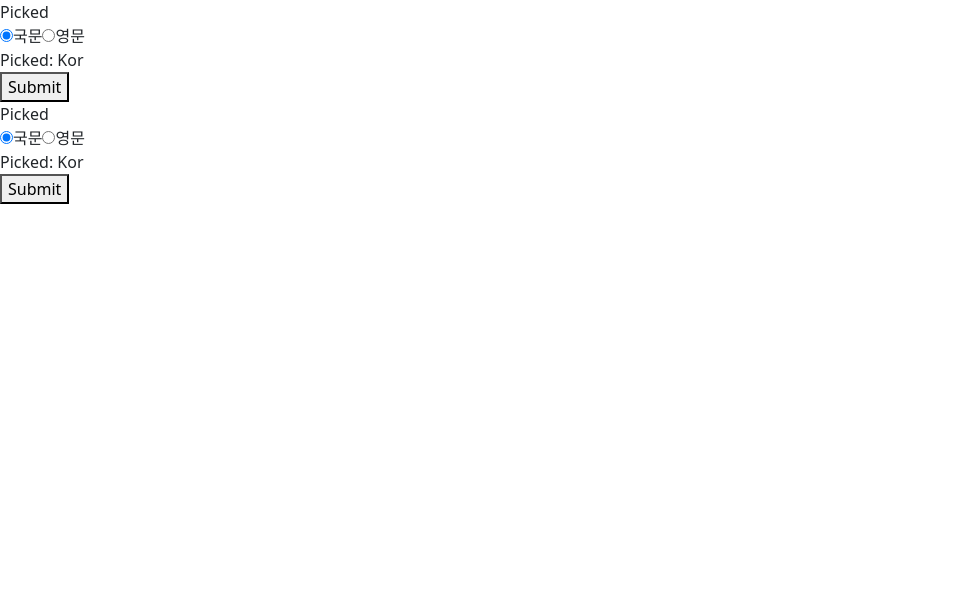
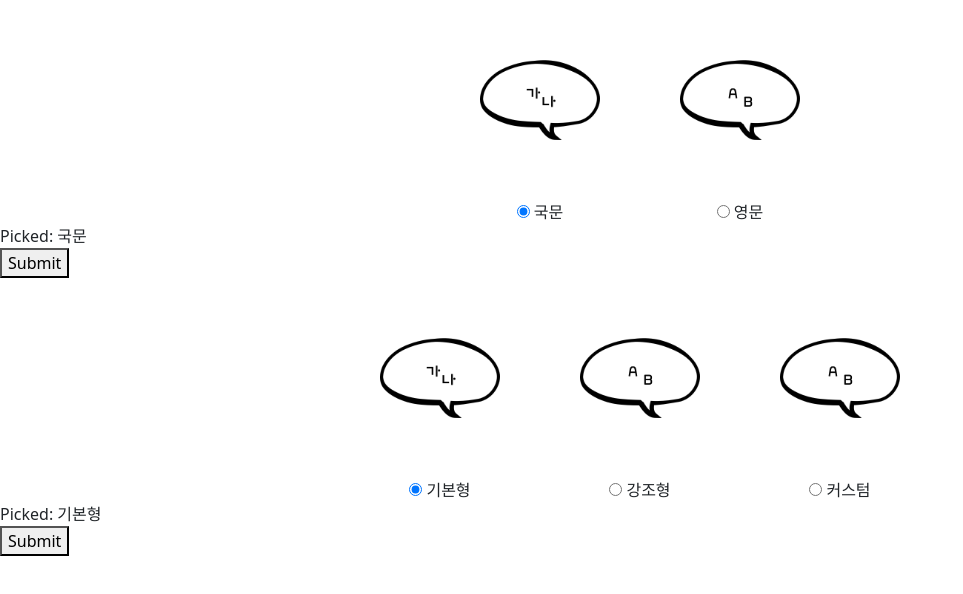
Before and after one commit to youjinDev/resume-maker, a Next.js app in the folder client/: page /Resume/Step1 in a window 1280 px wide. Shown: the top 594 px of the page, without its empty margins (0-963 px from the left). Built offline with nearby package versions, Linux system fonts and the light colour scheme.

Commit message:
[FEAT] common formik radio component

```diff
--- a/client/components/common/FormRadiobtn.tsx
+++ b/client/components/common/FormRadiobtn.tsx
@@ -1,46 +1,71 @@
 import React, { Children } from 'react';
-import ReactDOM from 'react-dom';
+// import ReactDOM from 'react-dom';
 import { Formik, Field, Form, FormikHelpers } from 'formik';
+import Image from 'next/image';
+import styled from 'styled-components';
+import step1_data from '@/pages/Resume/Step1';
 
-interface Values {
-  resumeForm: 'Kor' | 'Eng';
+interface IValues {
+  value: string;
+  img?: StaticImageData;
 }
 
-// label value이랑 img src 배열로 주면
-// map 해서 라디오 그룹 만들어주는 컴포넌트
+interface IProps {
+  data: Array<IValues>;
+  handleData: (data: any) => void;
+}
 
-export const FormRadioBtn = () => {
+// label value이랑 img src 배열 props로 주면
+// map해서 라디오 그룹 만들어주는 컴포넌트
+export const FormRadioBtn = ({ data, handleData }: IProps) => {
   return (
     <>
-      <div>
       <Formik
         initialValues={{
-            picked: 'Kor',
+          picked: data[0].value,
         }}
-          onSubmit={async (values) => {
-            await new Promise((r) => setTimeout(r, 500));
-            alert(JSON.stringify(values, null, 2));
+        onSubmit={(values) => {
+          handleData(values.picked);
         }}
       >
         {({ values }) => (
-            <Form>
-              <div id="my-radio-group">Picked</div>
-              <div role="group" aria-labelledby="my-radio-group">
+          <FormContainer>
+            <div className="container" role="group" aria-labelledby="my-radio-group">
+              {data.map(({ value, img }: IValues, i: number) => (
+                <Wrapper key={i}>
+                  {img && <Image src={img} alt="." width={200} height={200} />}
                   <label>
-                  <Field type="radio" name="picked" value="Kor" />
-                  국문
+                    <Field className="field" type="radio" name="picked" value={value} />
+                    {value}
                   </label>
-                <label>
-                  <Field type="radio" name="picked" value="Eng" />
-                  영문
-                </label>
+                </Wrapper>
+              ))}
+            </div>
             <div>Picked: {values.picked}</div>
-              </div>
             <button type="submit">Submit</button>
-            </Form>
+          </FormContainer>
         )}
       </Formik>
-      </div>
     </>
   );
 };
+
+const FormContainer = styled(Form)`
+  .container {
+    display: flex;
+    justify-content: center;
+    align-items: center;
+    flex-wrap: wrap;
+  }
+
+  .field {
+    margin-right: 4px;
+  }
+`;
+
+const Wrapper = styled.div`
+  display: flex;
+  flex-direction: column;
+  justify-content: center;
+  align-items: center;
+`;
--- a/client/pages/Resume/Step1.tsx
+++ b/client/pages/Resume/Step1.tsx
@@ -1,16 +1,44 @@
 import { FunctionComponent } from 'react';
 import { FormRadioBtn } from '@/components/common/FormRadiobtn';
 import { useState } from 'react';
+import Kor from '@/public/KOR.png';
+import Eng from '@/public/ENG.png';
+
+const languageTypeData = [
+  { value: '국문', img: Kor },
+  { value: '영문', img: Eng },
+];
+
+const ResumeTemplateData = [
+  { value: '기본형', img: Kor },
+  { value: '강조형', img: Eng },
+  { value: '커스텀', img: Eng },
+];
 
 // Todo : login 상태 받아오기
 // 로그인 되어 있다면 step1으로 routing
 // 로그인 되어있지 않다면 SignUp 페이지로 routing
+
+// TODO : 여기에서 step1 data 관리하기
 const WriteResume: FunctionComponent = () => {
+  const [step1Data, setStep1Data] = useState({
+    languageTypeData: '국문',
+    resumeTemplatedata: '기본형',
+  });
+
+  function handleLanguageData(data: '국문' | '영문') {
+    setStep1Data({ ...step1Data, languageTypeData: data });
+  }
+
+  function handleTemplateData(data: '기본형' | '강조형' | '커스텀') {
+    setStep1Data({ ...step1Data, resumeTemplatedata: data });
+  }
+
   return (
-    <div>
-      <FormRadioBtn />
-      <FormRadioBtn />
-    </div>
+    <>
+      <FormRadioBtn data={languageTypeData} handleData={handleLanguageData} />
+      <FormRadioBtn data={ResumeTemplateData} handleData={handleTemplateData} />
+    </>
   );
 };
 
--- a/client/pages/Resume/index.tsx
+++ b/client/pages/Resume/index.tsx
@@ -1,6 +1,6 @@
 import { FunctionComponent } from 'react';
 
-// Todo : login 상태 받아오기
+// TODO : login 상태 받아오기
 // 로그인 되어 있다면 step1으로 routing
 // 로그인 되어있지 않다면 SignUp 페이지로 routing
 
```
Also changed, not shown: package.json (line endings or trailing spaces), 2 other files (tests, documents, lock files or other folders). Lines whose indentation alone changed are shown as unchanged.
